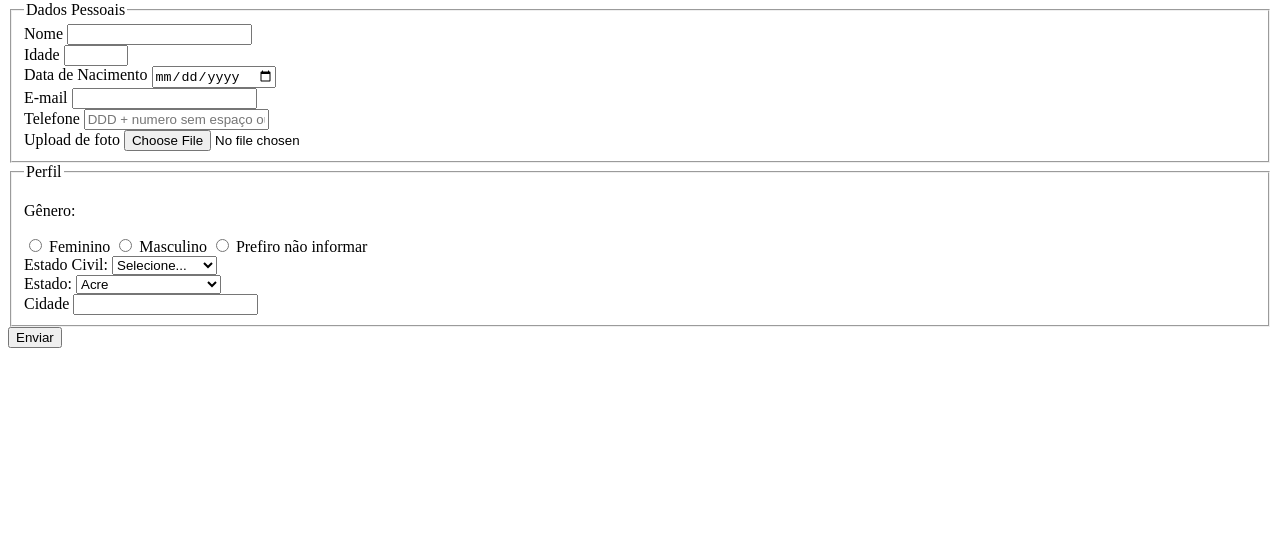
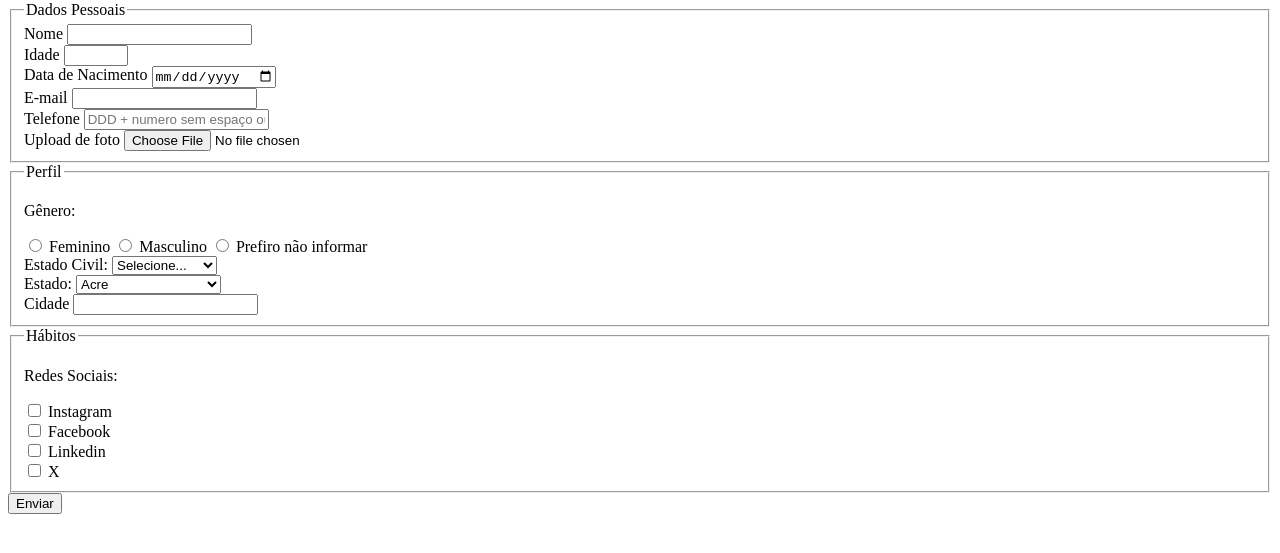
Before and after one commit to AndersonCCandrade/pesquisa-culturama, a plain HTML site: page index.html in a window 1280 px wide. Shown: the part 79-632 px from the top of the page. Drawn offline with Linux system fonts and the light colour scheme.

Commit message:
adiciona as opcoes de habitos

```diff
--- a/index.html
+++ b/index.html
@@ -96,7 +96,27 @@
 
             </fieldset>
 
+            <fieldset>
+                <legend>Hábitos</legend>
+                <!-- HABITOS -->
+                <p>Redes Sociais:</p>
 
+                <input type="checkbox" name="social" value="instagram">
+                <label for="social">Instagram</label>
+                <br>
+                <input type="checkbox" name="social" value="facebook">
+                <label for="social">Facebook</label>
+                <br>
+                <input type="checkbox" name="social" value="linkedin">
+                <label for="social">Linkedin</label>
+                <br>
+                <input type="checkbox" name="social" value="x">
+                <label for="social">X</label>
+                <br>
+
+
+
+            </fieldset>
 
 
             <button type="submit">Enviar</button>
```
